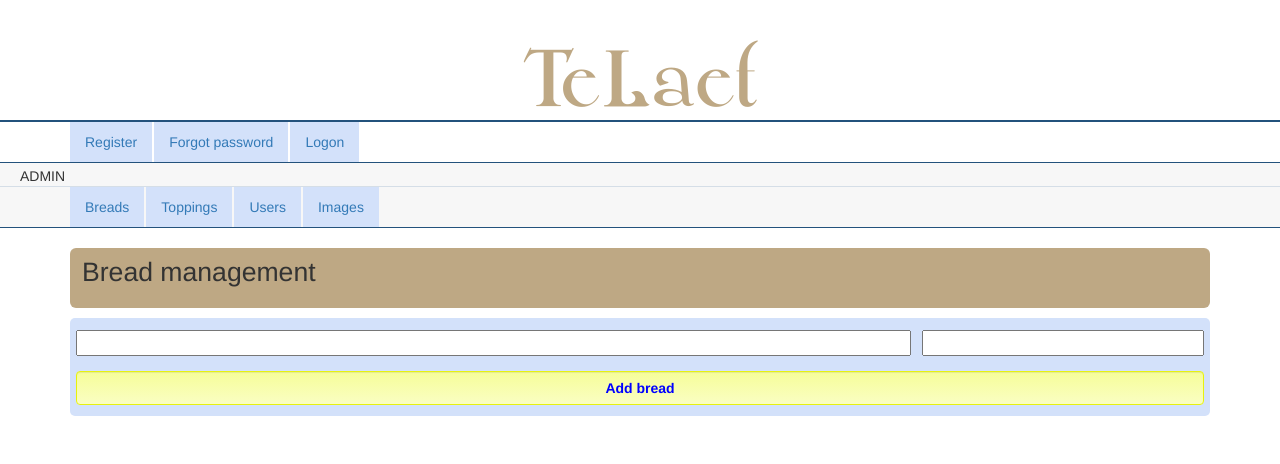
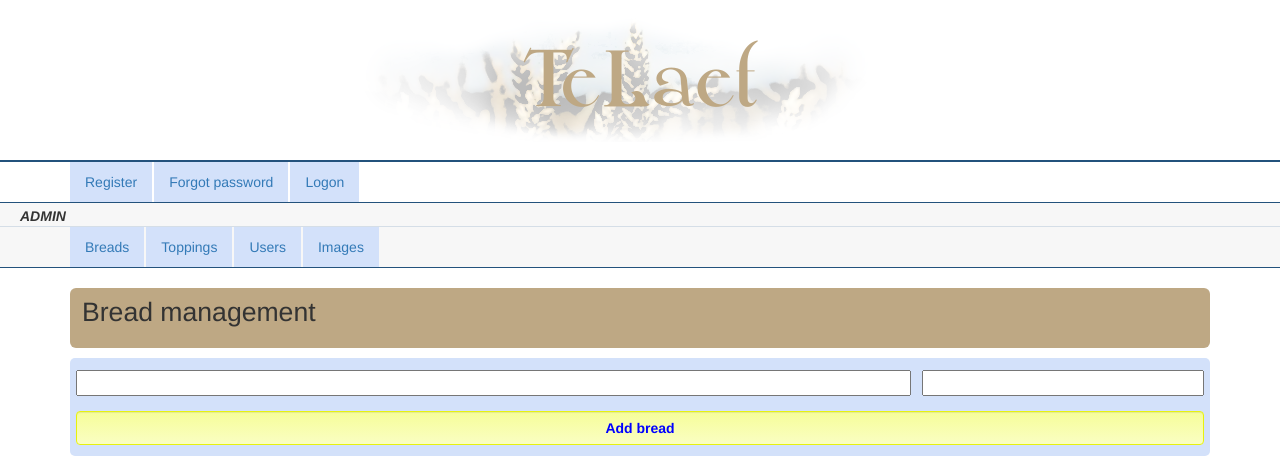
Before and after one commit to beerfleet/bakery, a PHP site: template src/broodjes2/TeLaet/view/Admin/breads.html.twig in a window 1280 px wide. Shown: the top 464 px of the page. Run offline with PHP 8.4, Linux system fonts and the light colour scheme; the template is opened without the code that fills it, so the values that code supplies are empty; some libraries are stand-ins or nearby versions.

Commit message:
kickass header

```diff
--- a/css/delaet.css
+++ b/css/delaet.css
@@ -70,9 +70,10 @@
 #header {
   /*background-color: #fff1cd;*/
   /*background-color: #BEA884;*/
-  /*background-image: url('../img/header_bg.jpg');*/
-
-  height: 120px;
+  background-image: url('../img/headbg.png');
+  background-repeat:  no-repeat;
+  background-position: center;
+  height: 160px;
 }
 
 
--- a/src/broodjes2/TeLaet/view/Admin/admin.menu.l2.html.twig
+++ b/src/broodjes2/TeLaet/view/Admin/admin.menu.l2.html.twig
@@ -1,5 +1,5 @@
 <nav id="l2-menu">
-  <div class="menutitle">ADMIN</div>
+  <div class="menutitle"><b><i>ADMIN</i></b></div>
   <div class="container">
     <ul class="nav nav-pills">
       <li {% if app.urlFor('admin_manage_breads') == path %} class="active2" {% endif %}>
```
Also changed, not shown: img/headbg.png (added), img/header_bg.jpg (deleted).
